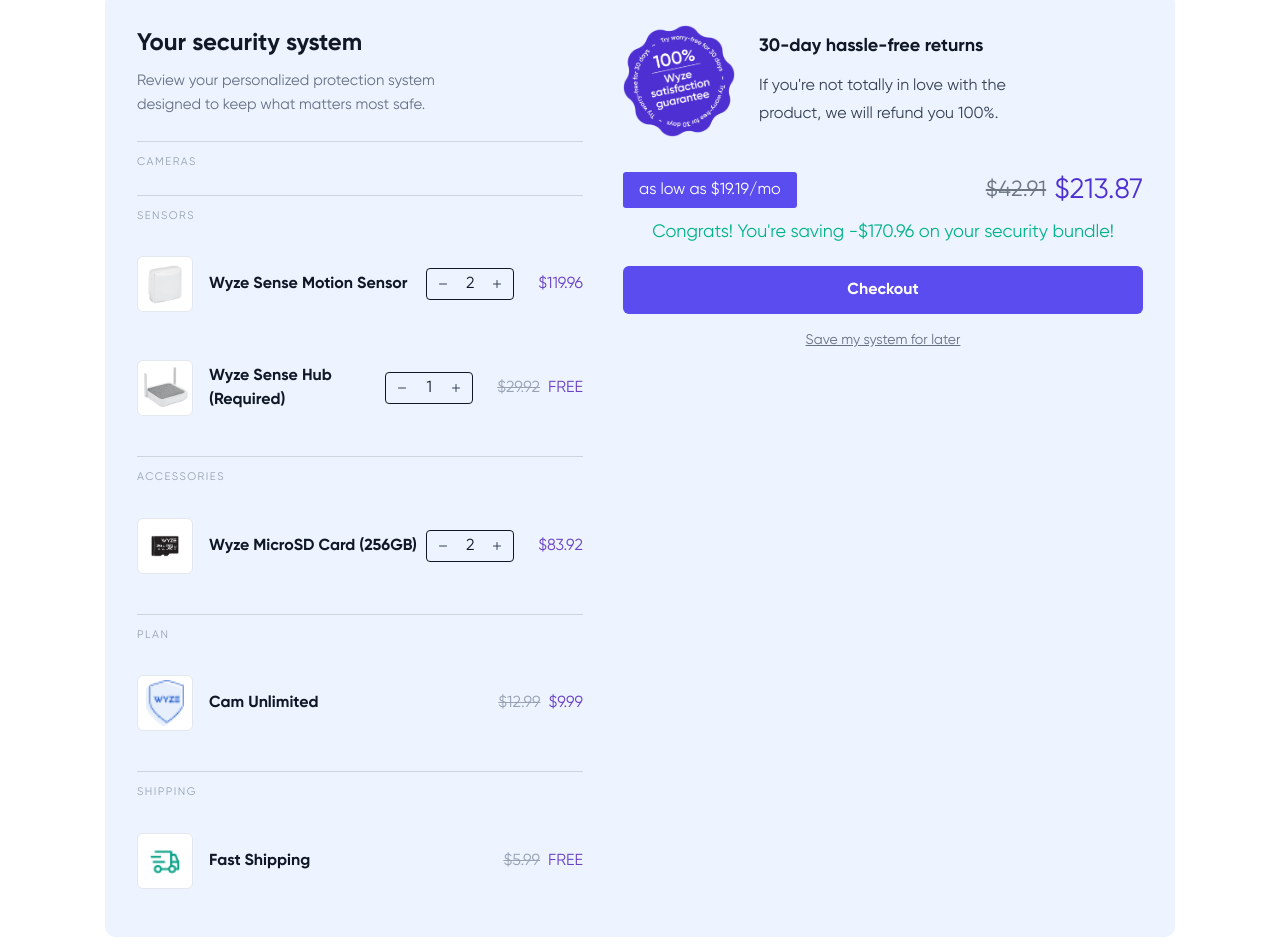
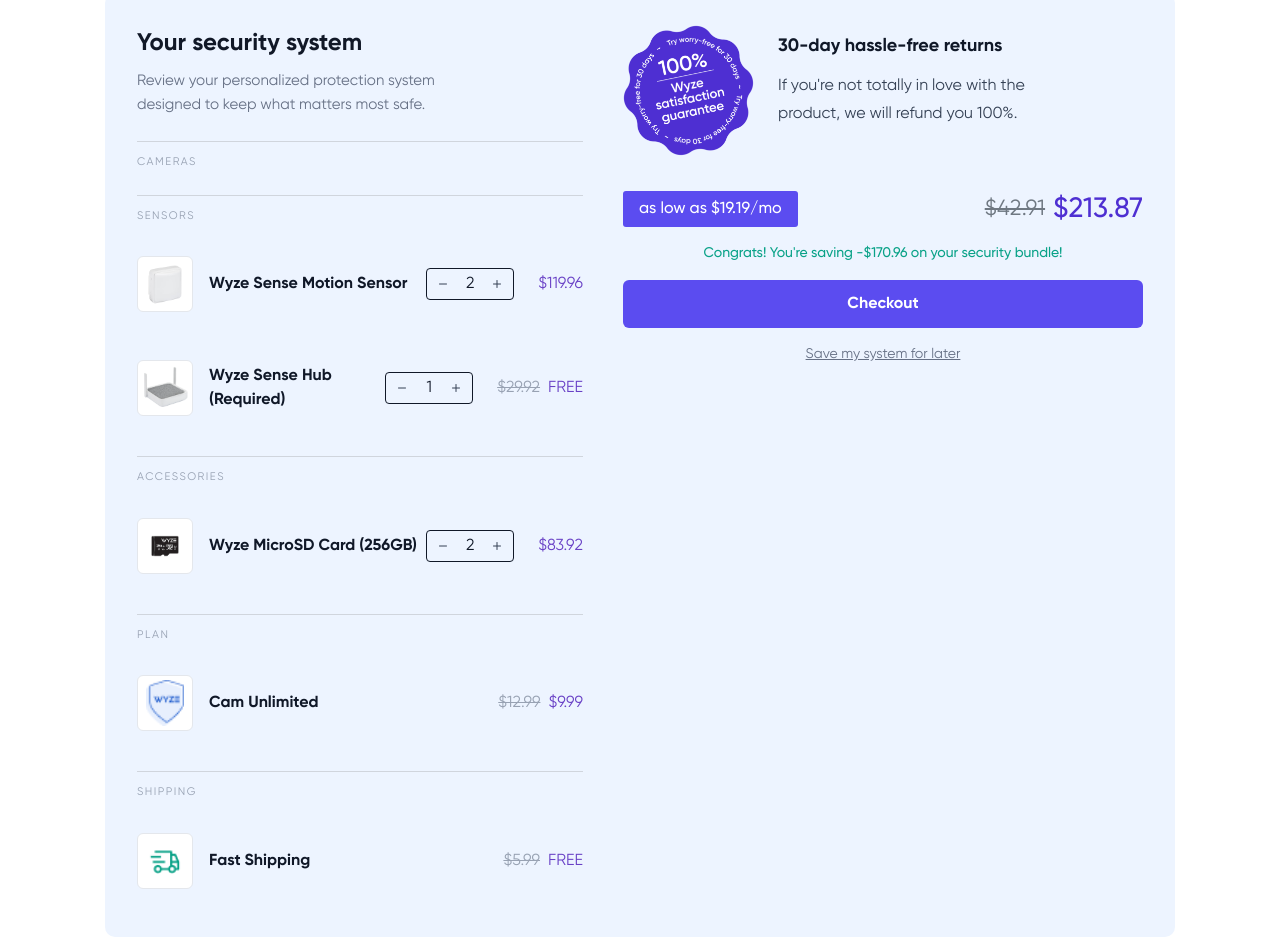
Before and after one commit to yahiashawky/bundle-builder, a React (Vite) app: page / in a window 1280 px wide. Shown: the part 1025-1977 px from the top of the page. Built offline with nearby package versions, Linux system fonts and the light colour scheme.

Commit message:
feat: update styles in ReviewGuarantee and ReviewPricing components for improved layout and readability

```diff
--- a/src/components/review/ReviewGuarantee.jsx
+++ b/src/components/review/ReviewGuarantee.jsx
@@ -5,7 +5,7 @@
         <img
           src="/images/products/guarantee_badge.png"
           alt="Guarantee"
-          className="h-28 w-28"
+          className="h-[131px] w-[131px]"
         />
 
         <div className="pt-2">
--- a/src/components/review/ReviewPricing.jsx
+++ b/src/components/review/ReviewPricing.jsx
@@ -5,21 +5,24 @@
     <div className="mb-5">
       <div className="flex items-center justify-between gap-3">
         <div className="rounded-[3px] bg-[#5B4CF0] px-4 py-1.5">
-          <h4 className="text-[#ffff] text-[16px] font-normal tracking-[-5%]">as low as $19.19/mo</h4>
+          <h4 className="text-[#ffff] text-[16px] font-medium tracking-[-5%]">
+            as low as $19.19/mo
+          </h4>
         </div>
         <div className="flex items-center justify-center gap-2">
           <span className="text-[22px] text-[#6F7882] line-through tracking-[0.25px] font-normal">
             {formatCurrency(totals.compareSubtotal)}
           </span>
 
-          <span className="text-[28px] font-normal text-[#4E2FD2] tracking-[-0.13%]">
+          <span className="text-[28px] font-medium text-[#4E2FD2] tracking-[-0.13%]">
             {formatCurrency(totals.subtotal)}
           </span>
         </div>
       </div>
 
-      <p className="mt-2 text-center text-[18px] text-[#00B388]">
-        Congrats! You're saving {formatCurrency(totals.savings)} on your security bundle!
+      <p className="mt-4 text-center text-[14px] text-[#0AA288] tracking-[-0.06px] leading-[100%] font-medium">
+        Congrats! You're saving {formatCurrency(totals.savings)} on your
+        security bundle!
       </p>
     </div>
   );
```
